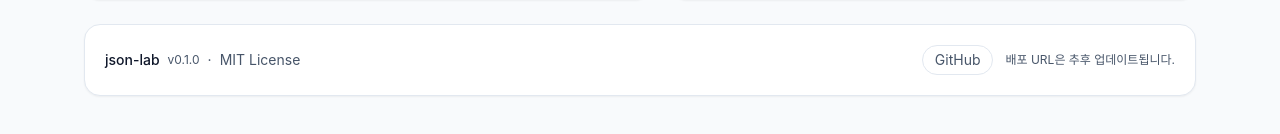
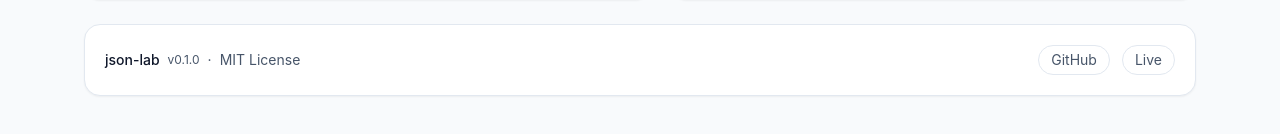
Before and after one commit to ilestri/json-lab, a Vue app: page / in a window 1280 px wide. Shown: the part 1062-1196 px from the top of the page. Built offline with nearby package versions, Linux system fonts and the light colour scheme.

Commit message:
chore: GitHub Pages 배포 URL 반영 및 푸터 링크 추가

```diff
--- a/src/components/FooterBar.vue
+++ b/src/components/FooterBar.vue
@@ -11,13 +11,20 @@
     <div class="flex items-center gap-3">
       <a
         class="rounded-full border border-[var(--color-border)] px-3 py-1 transition hover:-translate-y-0.5 hover:shadow-sm"
-        href="https://github.com/"
+        href="https://github.com/ilestri/json-lab"
         target="_blank"
         rel="noreferrer"
       >
         GitHub
       </a>
-      <span class="text-xs text-[var(--color-muted)]">배포 URL은 추후 업데이트됩니다.</span>
+      <a
+        class="rounded-full border border-[var(--color-border)] px-3 py-1 transition hover:-translate-y-0.5 hover:shadow-sm"
+        href="https://ilestri.github.io/json-lab/"
+        target="_blank"
+        rel="noreferrer"
+      >
+        Live
+      </a>
     </div>
   </footer>
 </template>
```
Also changed, not shown: 2 other files (tests, documents, lock files or other folders).
